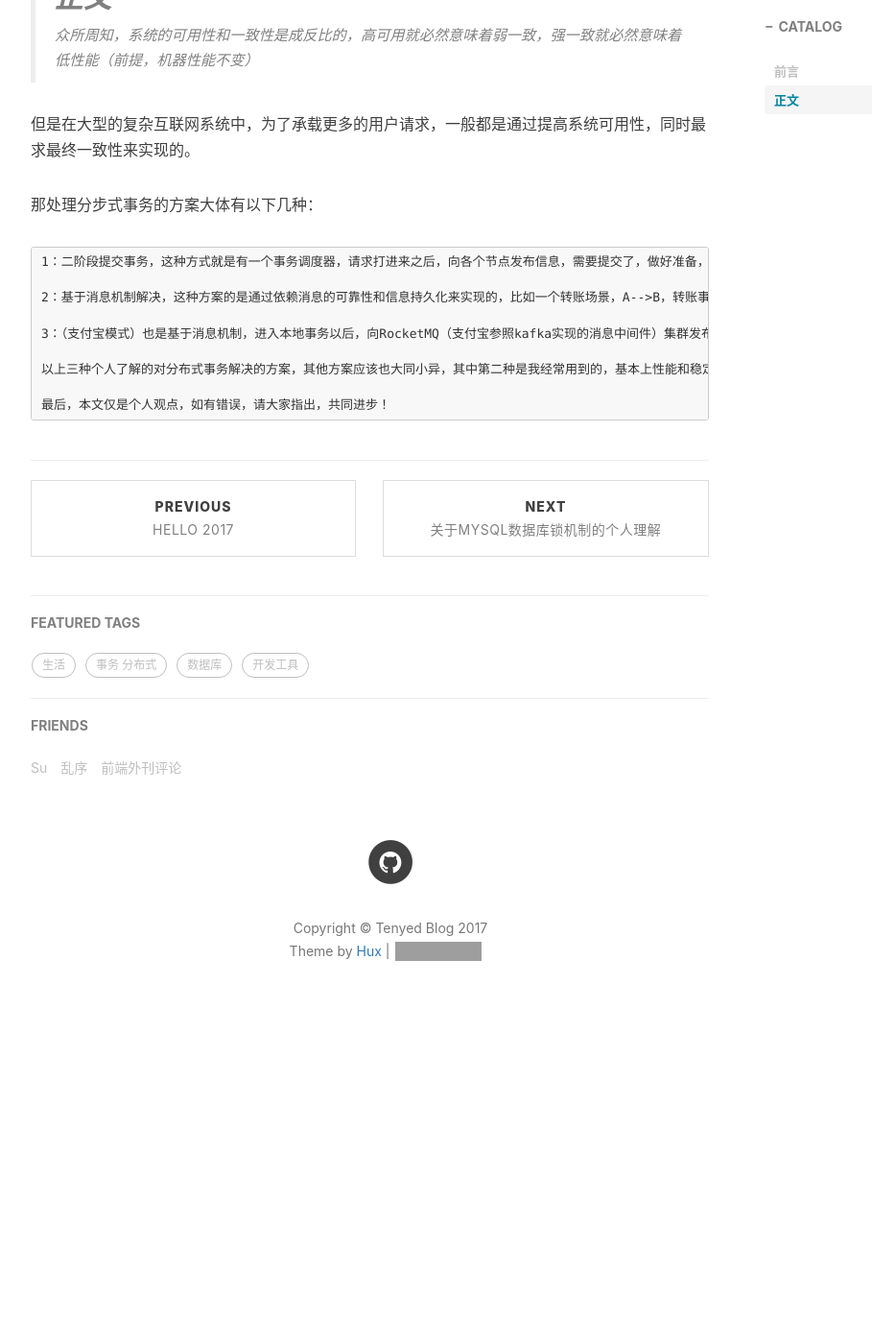
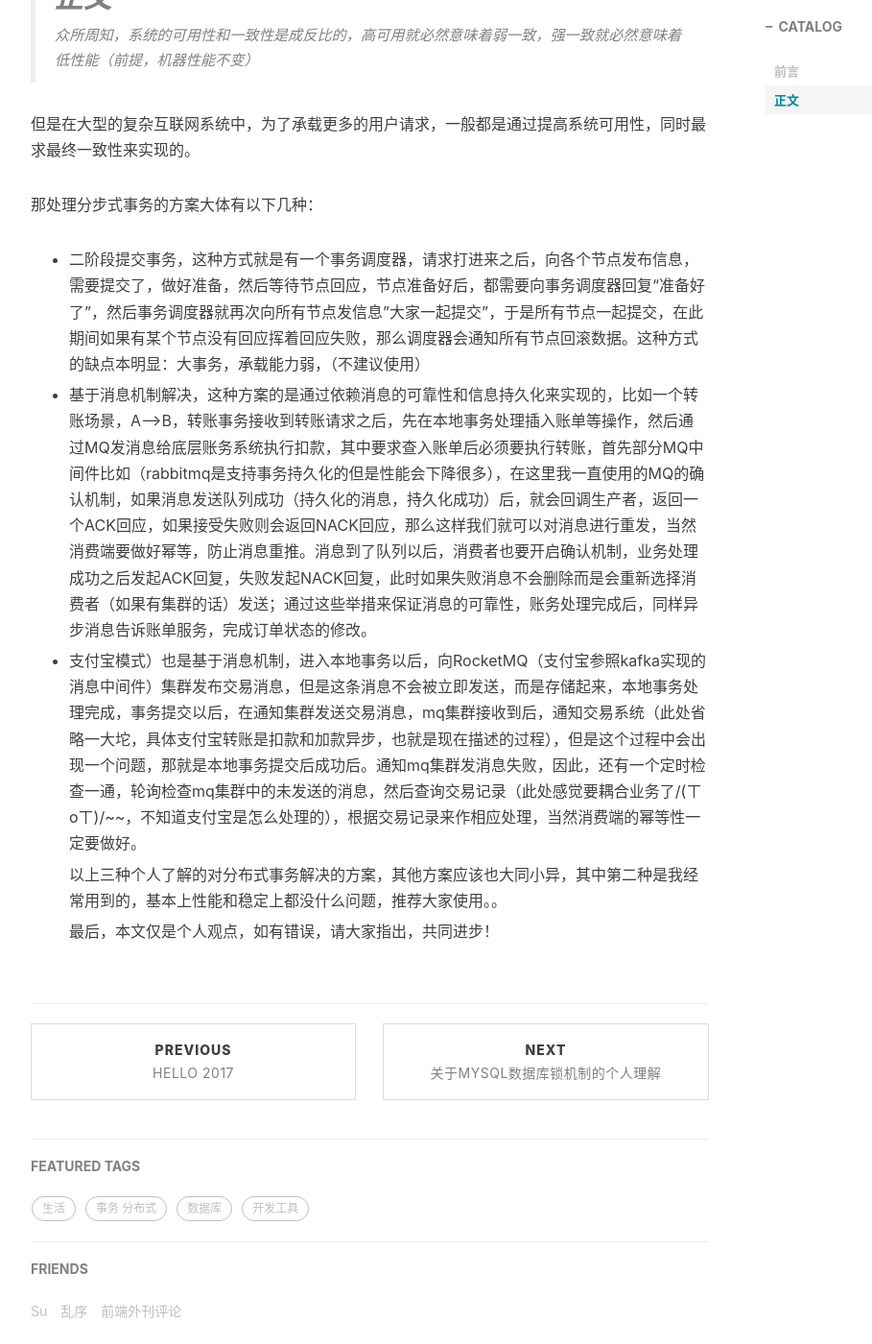
Before and after one commit to haotengteng/htblog, a Jekyll site: the page built from _posts/2017-07-28-translation-2017.markdown, in a window 1280 px wide and 1400 px high, scrolled down 772 px. Shown: the whole window at 96% size, without its empty margins (233-1142 px from the left). Built offline with Jekyll 4.4.1, drawn with Linux system fonts in a browser that asks for light colours; nearby versions of some CDN libraries; comment, search, counter and statistics services are not loaded; before the commit the page ends 1867 px from its top, so only the background shows below that; grey boxes are pictures that could not be loaded.

Commit message:
translation

```diff
--- a/_posts/2017-07-28-translation-2017.markdown
+++ b/_posts/2017-07-28-translation-2017.markdown
@@ -19,11 +19,11 @@ tags:
 
 那处理分步式事务的方案大体有以下几种：
 
-    1：二阶段提交事务，这种方式就是有一个事务调度器，请求打进来之后，向各个节点发布信息，需要提交了，做好准备，然后等待节点回应，节点准备好后，都需要向事务调度器回复“准备好了”，然后事务调度器就再次向所有节点发信息"大家一起提交"，于是所有节点一起提交，在此期间如果有某个节点没有回应挥着回应失败，那么调度器会通知所有节点回滚数据。这种方式的缺点本明显：大事务，承载能力弱，（不建议使用）
+* 二阶段提交事务，这种方式就是有一个事务调度器，请求打进来之后，向各个节点发布信息，需要提交了，做好准备，然后等待节点回应，节点准备好后，都需要向事务调度器回复“准备好了”，然后事务调度器就再次向所有节点发信息"大家一起提交"，于是所有节点一起提交，在此期间如果有某个节点没有回应挥着回应失败，那么调度器会通知所有节点回滚数据。这种方式的缺点本明显：大事务，承载能力弱，（不建议使用）
 
-    2：基于消息机制解决，这种方案的是通过依赖消息的可靠性和信息持久化来实现的，比如一个转账场景，A-->B，转账事务接收到转账请求之后，先在本地事务处理插入账单等操作，然后通过MQ发消息给底层账务系统执行扣款，其中要求查入账单后必须要执行转账，首先部分MQ中间件比如（rabbitmq是支持事务持久化的但是性能会下降很多），在这里我一直使用的MQ的确认机制，如果消息发送队列成功（持久化的消息，持久化成功）后，就会回调生产者，返回一个ACK回应，如果接受失败则会返回NACK回应，那么这样我们就可以对消息进行重发，当然消费端要做好幂等，防止消息重推。消息到了队列以后，消费者也要开启确认机制，业务处理成功之后发起ACK回复，失败发起NACK回复，此时如果失败消息不会删除而是会重新选择消费者（如果有集群的话）发送；通过这些举措来保证消息的可靠性，账务处理完成后，同样异步消息告诉账单服务，完成订单状态的修改。
+* 基于消息机制解决，这种方案的是通过依赖消息的可靠性和信息持久化来实现的，比如一个转账场景，A-->B，转账事务接收到转账请求之后，先在本地事务处理插入账单等操作，然后通过MQ发消息给底层账务系统执行扣款，其中要求查入账单后必须要执行转账，首先部分MQ中间件比如（rabbitmq是支持事务持久化的但是性能会下降很多），在这里我一直使用的MQ的确认机制，如果消息发送队列成功（持久化的消息，持久化成功）后，就会回调生产者，返回一个ACK回应，如果接受失败则会返回NACK回应，那么这样我们就可以对消息进行重发，当然消费端要做好幂等，防止消息重推。消息到了队列以后，消费者也要开启确认机制，业务处理成功之后发起ACK回复，失败发起NACK回复，此时如果失败消息不会删除而是会重新选择消费者（如果有集群的话）发送；通过这些举措来保证消息的可靠性，账务处理完成后，同样异步消息告诉账单服务，完成订单状态的修改。
 
-    3：（支付宝模式）也是基于消息机制，进入本地事务以后，向RocketMQ（支付宝参照kafka实现的消息中间件）集群发布交易消息，但是这条消息不会被立即发送，而是存储起来，本地事务处理完成，事务提交以后，在通知集群发送交易消息，mq集群接收到后，通知交易系统（此处省略一大坨，具体支付宝转账是扣款和加款异步，也就是现在描述的过程），但是这个过程中会出现一个问题，那就是本地事务提交后成功后。通知mq集群发消息失败，因此，还有一个定时检查一通，轮询检查mq集群中的未发送的消息，然后查询交易记录（此处感觉要耦合业务了/(ㄒoㄒ)/~~，不知道支付宝是怎么处理的），根据交易记录来作相应处理，当然消费端的幂等性一定要做好。
+* 支付宝模式）也是基于消息机制，进入本地事务以后，向RocketMQ（支付宝参照kafka实现的消息中间件）集群发布交易消息，但是这条消息不会被立即发送，而是存储起来，本地事务处理完成，事务提交以后，在通知集群发送交易消息，mq集群接收到后，通知交易系统（此处省略一大坨，具体支付宝转账是扣款和加款异步，也就是现在描述的过程），但是这个过程中会出现一个问题，那就是本地事务提交后成功后。通知mq集群发消息失败，因此，还有一个定时检查一通，轮询检查mq集群中的未发送的消息，然后查询交易记录（此处感觉要耦合业务了/(ㄒoㄒ)/~~，不知道支付宝是怎么处理的），根据交易记录来作相应处理，当然消费端的幂等性一定要做好。
 
     以上三种个人了解的对分布式事务解决的方案，其他方案应该也大同小异，其中第二种是我经常用到的，基本上性能和稳定上都没什么问题，推荐大家使用。。
 
```
